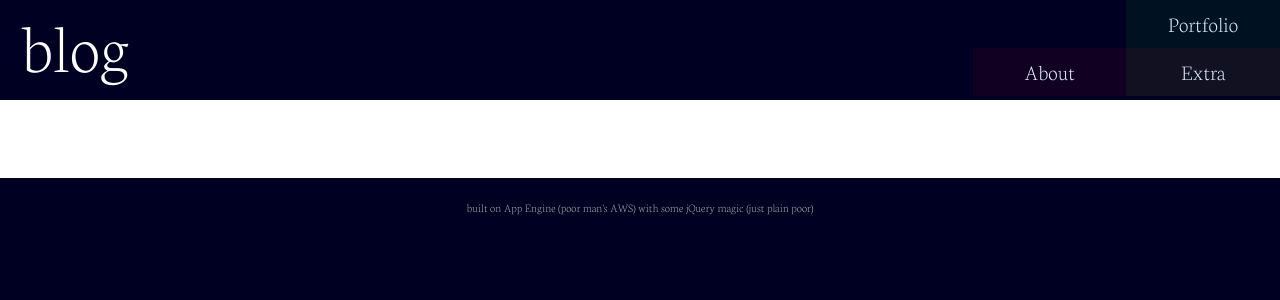
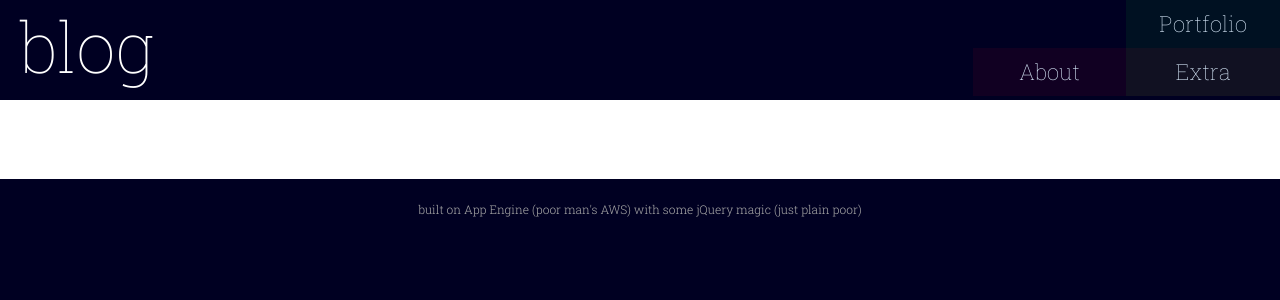
Before and after one commit to hariganesan/fried-python, a Django app: template templates/blog.html in a window 1280 px wide. Shown: the top 300 px of the page. Run offline with Django 3.2, Linux system fonts and the light colour scheme; the template is opened without the code that fills it, so the values that code supplies are empty.

Commit message:
New font, more style.

```diff
--- a/static/css/main.css
+++ b/static/css/main.css
@@ -2,12 +2,16 @@
 
 body {
 	margin: 0;
-	font-family: 'Neuton', sans-serif;
-	font-weight: 200;
+	font-family: 'Roboto Slab', sans-serif;
+	font-weight: 300;
 	font-size: 22px;
 	color: #112;
 	height: 100%;
 	background-color: #eef;
+}
+
+.quadrant, .quadrant-nav {
+	font-weight: 100;
 }
 
 h1 {
@@ -85,6 +89,7 @@ a:hover {
 #logo * {
 	font-size: 70px;
 	color: #fff;
+	font-weight: 100;
 }
 
 /* Menu */
--- a/templates/main/head.html
+++ b/templates/main/head.html
@@ -7,8 +7,7 @@
   <meta name="description" content="Hari Ganesan's website a blog and portfolio of a software programmer">
   <meta name="author" content="Hari Ganesan">
   <link rel="shortcut icon" href="static/images/favicon.ico">
-  <!-- <link href='http://fonts.googleapis.com/css?family=Source+Sans+Pro:300,400' rel='stylesheet' type='text/css'> -->
-  <link href='http://fonts.googleapis.com/css?family=Neuton:200' rel='stylesheet' type='text/css'>
+<link href='http://fonts.googleapis.com/css?family=Roboto+Slab:100,300,400' rel='stylesheet' type='text/css'>
   <title>Hari's Website</title>
   <!-- Custom styles for this template -->
   <link href="static/css/main.css" rel="stylesheet" type="text/css" media="screen">
```
Also changed, not shown: defs.py (+0 -29 lines).
